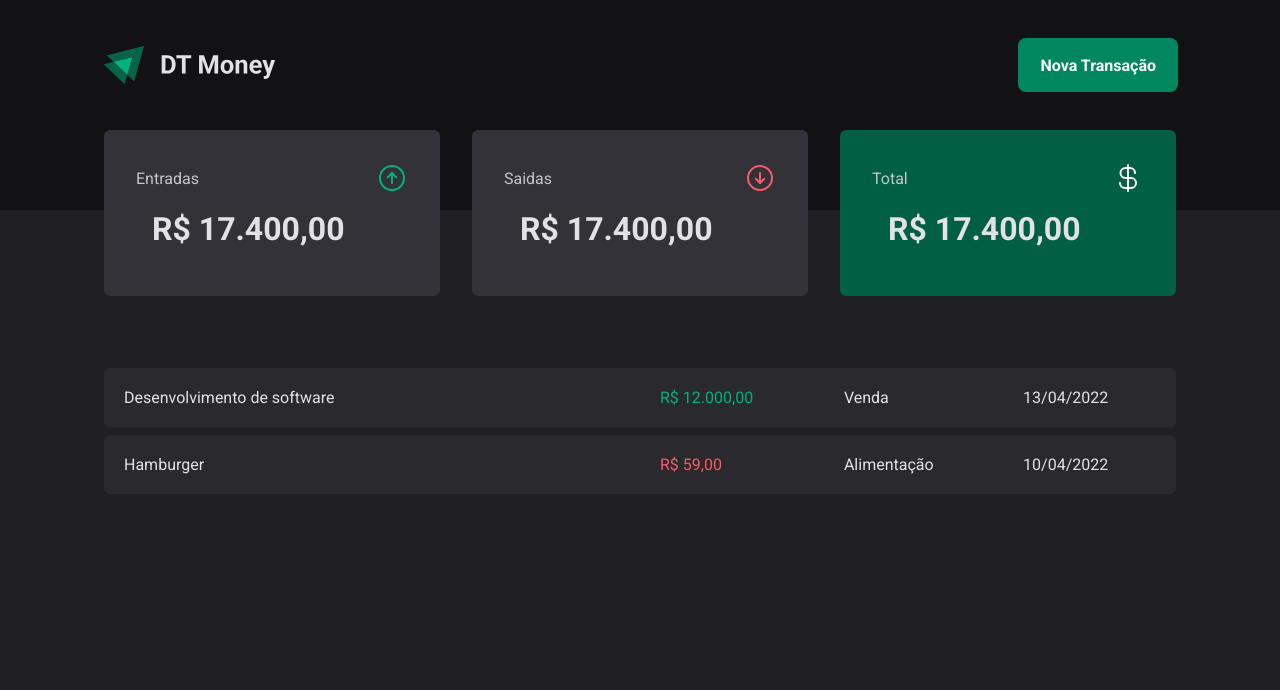
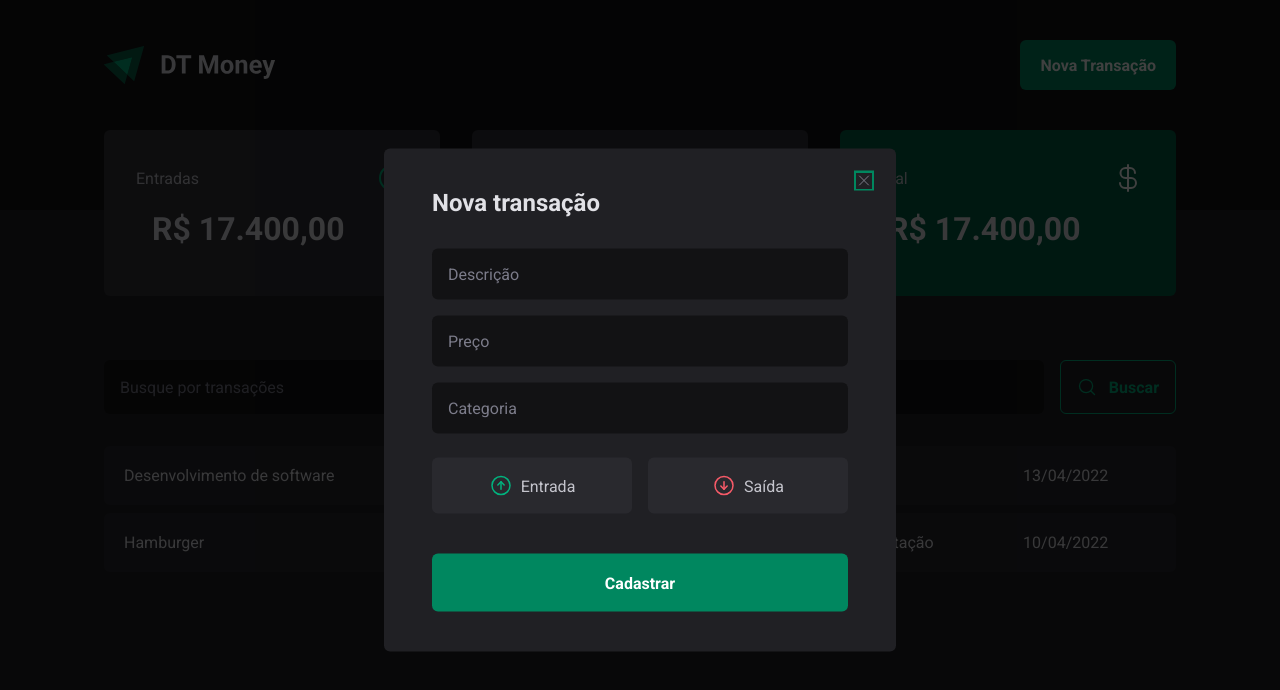
Before and after one commit to chelfonseca/dt-money, a React (Vite) app: page / in a window 1280 px wide. Both pictures are taken after a click on the button "Nova Transação". Shown: the top 690 px of the page. Built offline with nearby package versions, Linux system fonts and the light colour scheme.

Commit message:
Accessable radio button

```diff
--- a/package.json
+++ b/package.json
@@ -9,6 +9,8 @@
     "preview": "vite preview"
   },
   "dependencies": {
+    "@radix-ui/react-dialog": "^1.0.2",
+    "@radix-ui/react-radio-group": "^1.1.1",
     "phosphor-react": "^1.4.1",
     "react": "^18.2.0",
     "react-dom": "^18.2.0",
--- a/src/comnponents/Header/index.tsx
+++ b/src/comnponents/Header/index.tsx
@@ -1,12 +1,23 @@
 import { HeaderContainer, HeaderContent, NewTransactionButton } from "./styles";
+import * as Dialog from "@radix-ui/react-dialog"
+
 import logoImg from '../../assets/logo.svg'
+import { NewTransactionModal } from "../NewTransactionModal";
 
 export function Header(){
     return(
         <HeaderContainer>
             <HeaderContent>
                 <img src={logoImg} alt="" />
-                <NewTransactionButton>Nova Transação</NewTransactionButton>
+
+                <Dialog.Root>
+                    <Dialog.Trigger asChild>
+                        <NewTransactionButton>Nova Transação</NewTransactionButton>
+                    </Dialog.Trigger>
+
+                   <NewTransactionModal/>
+                </Dialog.Root>
+
             </HeaderContent>
         </HeaderContainer>
     )
--- a/src/comnponents/Header/styles.ts
+++ b/src/comnponents/Header/styles.ts
@@ -1,4 +1,6 @@
 import styled from  "styled-components";
+
+
 
 export const HeaderContainer = styled.header`
     background-color: ${props => props.theme["gray-900"]};
--- /dev/null
+++ b/src/comnponents/NewTransactionModal/index.tsx
@@ -0,0 +1,46 @@
+import * as Dialog from "@radix-ui/react-dialog"
+import { ArrowCircleDown, ArrowCircleUp, X } from 'phosphor-react'
+
+import { CloseButton, Content, Overlay, TransactionType, TransactionTypeButton } from "./styles"
+
+export function NewTransactionModal() {
+    return (
+        <Dialog.Portal>
+        <Overlay/>
+        <Content>
+            <Dialog.Title>Nova transação</Dialog.Title>
+
+            <CloseButton>
+                <X/>
+            </CloseButton>
+
+            <form action="">
+                <input type="text" placeholder="Descrição" required />
+                <input type="number" placeholder="Preço" required />
+                <input type="text" placeholder="Categoria" required />
+
+                <TransactionType>
+                    <TransactionTypeButton variant="income" value="income">
+                        <ArrowCircleUp size={24}/>
+                        Entrada
+                    </TransactionTypeButton>
+
+                    <TransactionTypeButton variant="outcome" value="outcome">
+                        <ArrowCircleDown size={24}/>
+                        Saída
+                    </TransactionTypeButton>
+
+                </TransactionType>
+
+                <button type="submit">
+                    Cadastrar
+                </button>
+            </form>
+
+
+        </Content>
+
+
+    </Dialog.Portal>
+    )
+}
--- /dev/null
+++ b/src/comnponents/NewTransactionModal/styles.ts
@@ -0,0 +1,113 @@
+import styled from "styled-components";
+import * as Dialog from "@radix-ui/react-dialog";
+import * as RadioGroup from "@radix-ui/react-radio-group";
+
+export const Overlay = styled(Dialog.Overlay)`
+
+    position: fixed;
+    width: 100vw;
+    height: 100vh;
+    inset: 0;
+    background: rgba(0, 0, 0, 0.75); // = top right botton left : 0
+`;
+export const Content = styled(Dialog.Content)`
+    min-width: 32rem;
+    border-radius: 6px;
+    padding: 2.5rem 3rem;
+    background: ${props => props.theme["gray-800"]};
+
+    position: fixed;
+    top: 50%;
+    left: 50%;
+    transform: translate(-50%, -50%);
+
+    form{
+        margin-top: 2rem;
+
+        display: flex;
+        flex-direction: column;
+        gap: 1rem;
+
+        input {
+            border-radius: 6px;
+            border: 0;
+            background: ${props => props.theme["gray-900"]};
+            color: ${props => props.theme["gray-300"]};
+            padding: 1rem;
+
+        &::placeholder {
+            color: ${props => props.theme["gray-500"]};
+        }
+
+        }
+
+        button[type='Submit'] {
+            height: 58px;
+            border: 0;
+            background: ${props => props.theme["green-500"]};
+            color: ${props => props.theme.white};
+            font-weight: bold;
+            padding: 0 1.25rem;
+            border-radius: 6px;
+            margin-top: 1.5rem;
+            cursor: pointer;
+
+            &:hover {
+                background: ${props => props.theme["green-700"]};
+                transition: background-color 0.2s;
+            }
+        }
+    }
+`;
+export const CloseButton = styled(Dialog.DialogClose)`
+    position: absolute;
+    background: transparent;
+    border: 0;
+    top: 1.5rem;
+    right: 1.5rem;
+    line-height: 0;
+    cursor: pointer;
+    color: ${props => props.theme["gray-500"]};
+`;
+export const TransactionType = styled(RadioGroup.Root)`
+    display: grid;
+    grid-template-columns: repeat(2, 1fr);
+    gap: 1rem;
+    margin-top: 0.5rem;
+`;
+
+interface TransactionTypeButtonProps {
+    variant: 'income' | 'outcome';
+}
+
+export const TransactionTypeButton = styled(RadioGroup.Item)<TransactionTypeButtonProps>`
+    background: ${props => props.theme["gray-700"]};
+    padding: 1rem;
+    display: flex;
+    align-items: center;
+    justify-content: center;
+    gap: 0.5rem;
+    border-radius: 6px;
+    cursor: pointer;
+    border: 0;
+    color: ${props => props.theme["gray-300"]};
+
+    svg {
+    color: ${props => props.variant === 'income' ? props.theme["green-300"] : props.theme["red-300"] }
+    }
+
+
+    &[data-state='unchecked']:hover {
+        transition: background-color 0.2s;
+        background: ${props => props.theme["gray-600"] }
+    }
+
+    &[data-state='checked'] {
+         color: ${props => props.theme.white};
+         background: ${props => props.variant === 'income' ? props.theme["green-500"] : props.theme["red-500"]};
+
+         svg {
+            color: ${props => props.theme.white};
+          }
+    }
+    `
--- /dev/null
+++ b/src/pages/Transactions/components/SearchForm/index.tsx
@@ -0,0 +1,15 @@
+import { MagnifyingGlass } from "phosphor-react";
+import { SearchFormContainer } from "./styles";
+
+export function SearchForm() {
+    return (
+        <SearchFormContainer>
+            <input type="text" placeholder="Busque por transações" />
+
+            <button type="submit">
+                <MagnifyingGlass size={20}/>
+                Buscar
+            </button>
+        </SearchFormContainer>
+    )
+}
--- /dev/null
+++ b/src/pages/Transactions/components/SearchForm/styles.ts
@@ -0,0 +1,41 @@
+import styled from "styled-components"
+
+export const SearchFormContainer = styled.form`
+display: flex;
+gap: 1rem;
+
+input {
+    flex: 1;
+    border-radius: 6px;
+    border: 0;
+    background: ${props => props.theme["gray-900"]};
+    color: ${props => props.theme["gray-300"]};
+    padding: 1rem;
+
+    &::placeholder {
+        color: ${props => props.theme["gray-500"]};
+    }
+}
+
+button {
+    display: flex;
+    align-items: center;
+    gap: 0.75rem;
+
+    /* border: 0; */
+    padding: 1rem;
+    background: transparent ;
+    border: 1px solid ${props => props.theme["green-300"]};
+    color: ${props => props.theme["green-300"]};
+    font-weight: bold;
+    border-radius: 6px;
+
+    &hover {
+        background: ${props => props.theme["green-500"]};
+        border: 1px solid ${props => props.theme["green-500"]};
+        color: ${props => props.theme.white};
+        transition: background-color 0.2s, color 0.2s, border-color 0.2s;
+    }
+}
+`
+;
--- a/src/pages/Transactions/index.tsx
+++ b/src/pages/Transactions/index.tsx
@@ -1,5 +1,6 @@
 import { Header } from "../../comnponents/Header";
 import { Summary } from "../../comnponents/Summary";
+import { SearchForm } from "./components/SearchForm";
 import { PriceHighLight, TransactionContainer, TransactionTable } from "./styles";
 
 export function Transactions() {
@@ -8,6 +9,7 @@
             <Header/>
             <Summary/>
             <TransactionContainer>
+                <SearchForm/>
                 <TransactionTable>
                     <tbody>
                         <tr>
--- a/src/pages/Transactions/styles.ts
+++ b/src/pages/Transactions/styles.ts
@@ -10,6 +10,7 @@
     width: 100%;
     border-collapse: separate;
     border-spacing: 0 0.5rem;
+    margin-top: 1.5rem;
 
     td {
         padding: 1.25rem;
```
Also changed, not shown: 1 other file (tests, documents, lock files or other folders).
